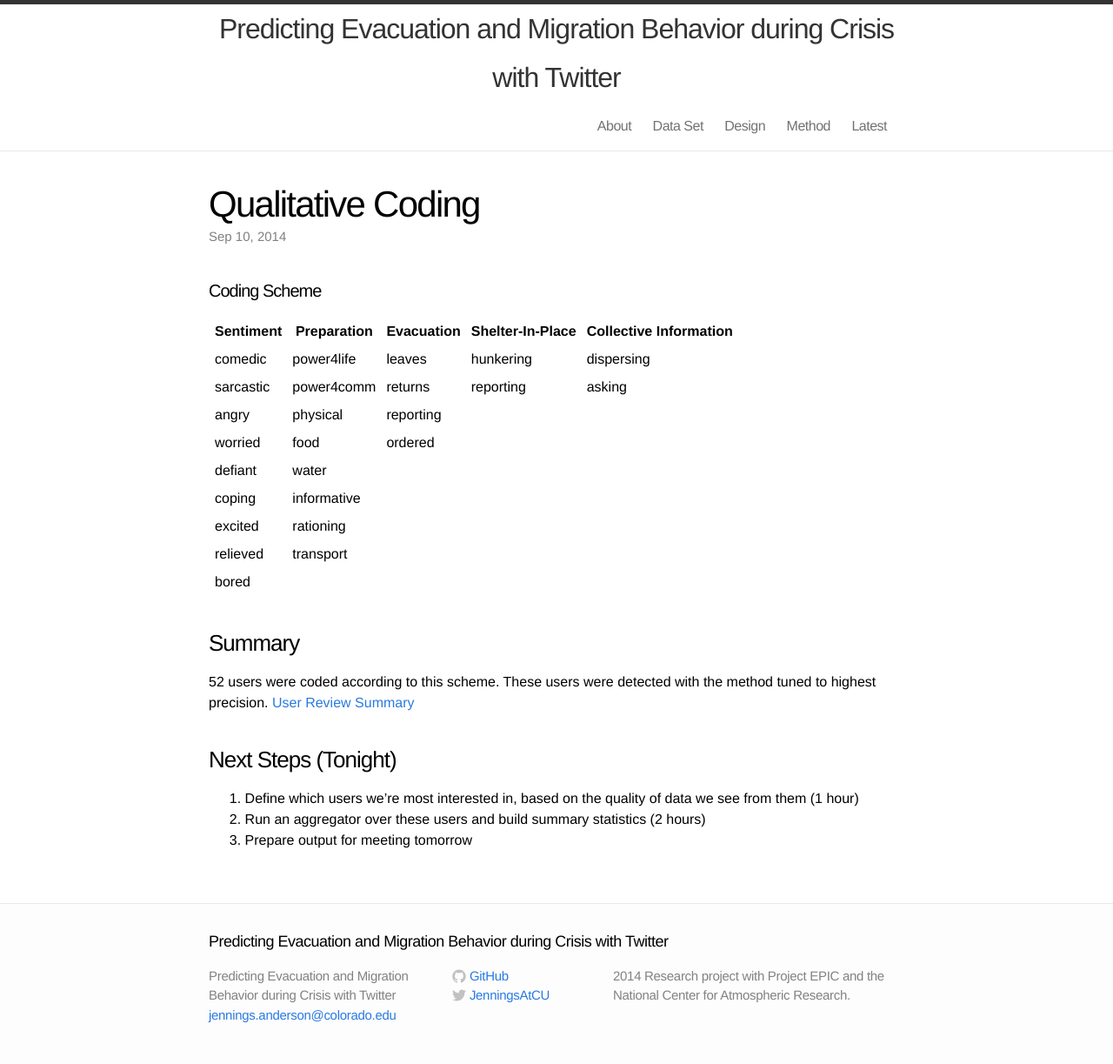
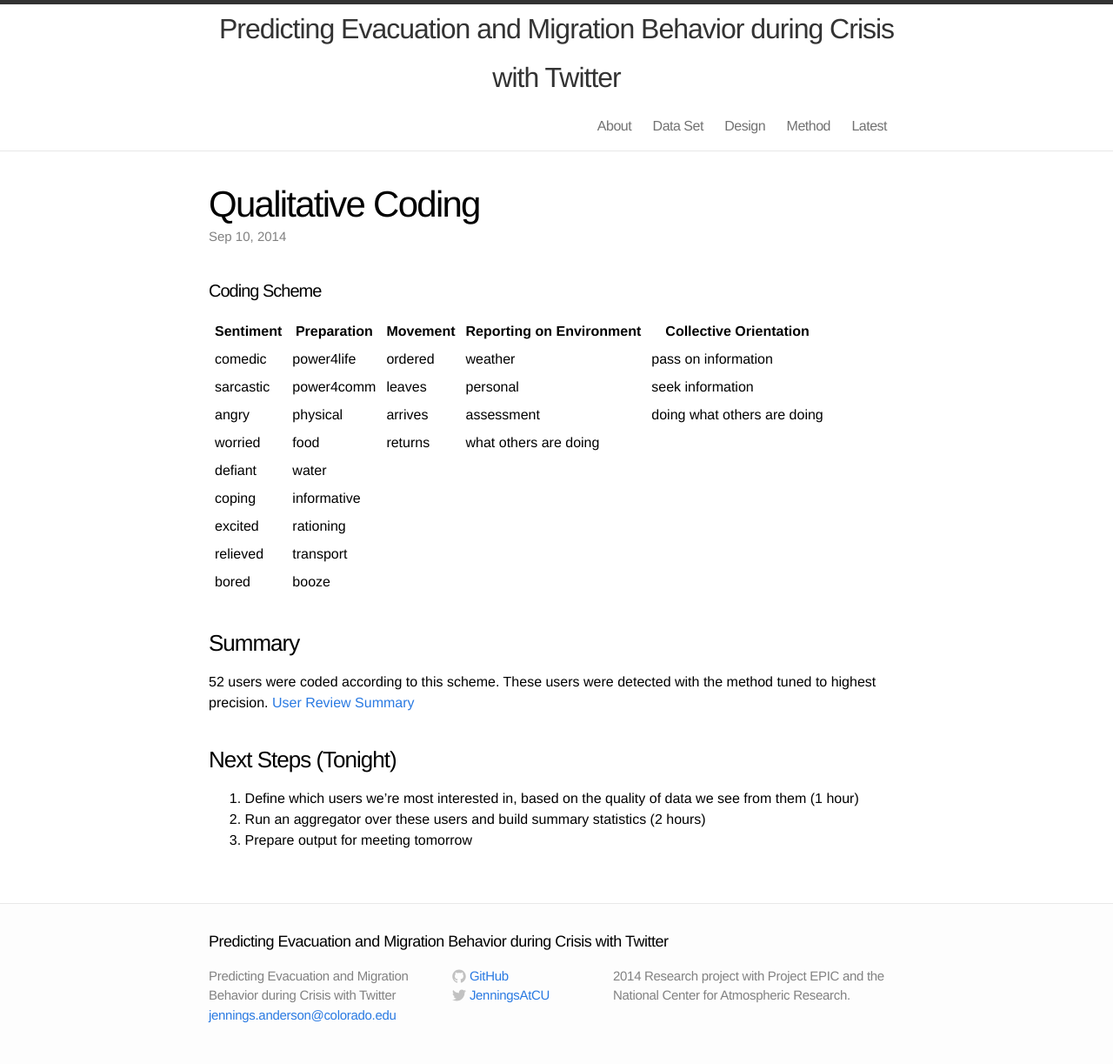
Before and after one commit to jenningsanderson/Twitter-Evacuation-Patterns, a Jekyll site: the page built from _posts/2014-09-07-Qualitative-Coding.md, in a window 1280 px wide. Shown: the whole page at 87% size. Built offline with Jekyll 4.4.1, drawn with Linux system fonts in a browser that asks for light colours.

Commit message:
updated the coding

```diff
--- a/_posts/2014-09-07-Qualitative-Coding.md
+++ b/_posts/2014-09-07-Qualitative-Coding.md
@@ -7,17 +7,17 @@ permalink: "/coding"
 
 ####Coding Scheme
 
-| Sentiment | Preparation | Evacuation | Shelter-In-Place | Collective Information |
-|-------------------------------------------------------------------------------|
-| comedic	  | power4life  | leaves     | hunkering        | dispersing
-| sarcastic | power4comm  | returns    | reporting        | asking
-| angry	  | physical    | reporting  | |
-| worried	  | food        | ordered    | |
+| Sentiment | Preparation | Movement | Reporting on Environment | Collective Orientation |
+|-------------------------------------------------------------|
+| comedic	  | power4life  | ordered    | weather   | pass on information
+| sarcastic | power4comm  | leaves     | personal  | seek information
+| angry	  | physical    | arrives    | assessment| doing what others are doing
+| worried	  | food        | returns    | what others are doing|
 | defiant   | water       |            | |
 | coping	  | informative |            | |
 | excited	  | rationing   |            | |
 | relieved  | transport   |            | |
-| bored
+| bored     | booze       |            | |
 
 
 
```
